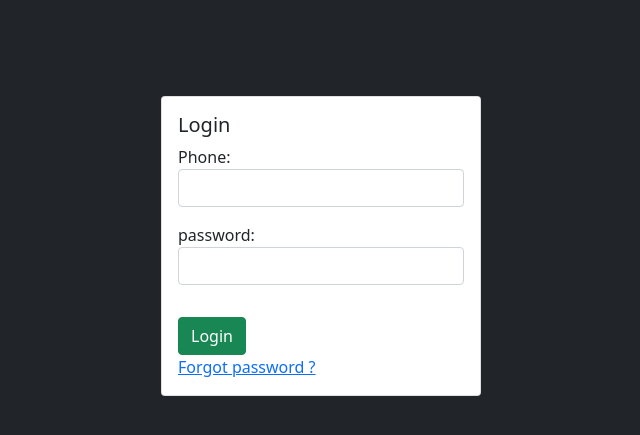
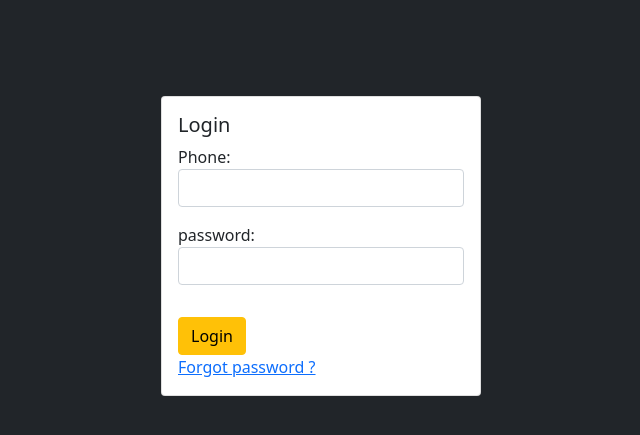
Before and after one commit to AlirezaDelkhahi/DjangoShop, a Django app: page /customer/login/ in a window 1280 px wide. Shown: the top 435 px of the page, without its empty margins (331-971 px from the left). Run offline with Django 3.2, Linux system fonts and the light colour scheme.

Commit message:
[*] button color changed

```diff
--- a/Shop/customer/templates/customer/login.html
+++ b/Shop/customer/templates/customer/login.html
@@ -20,7 +20,7 @@
                     <form action="" class="form" method="POST">
                         {% csrf_token %}
                         {{ form.as_p }}
-                        <button type="submit" class="btn btn-success mt-3">Login</button>
+                        <button type="submit" class="btn btn-warning mt-3">Login</button>
                     </form>
                     <a href="{% url 'customer:reset_password' %}" class="text-center"> Forgot password ? </a>
                 </div>
```
